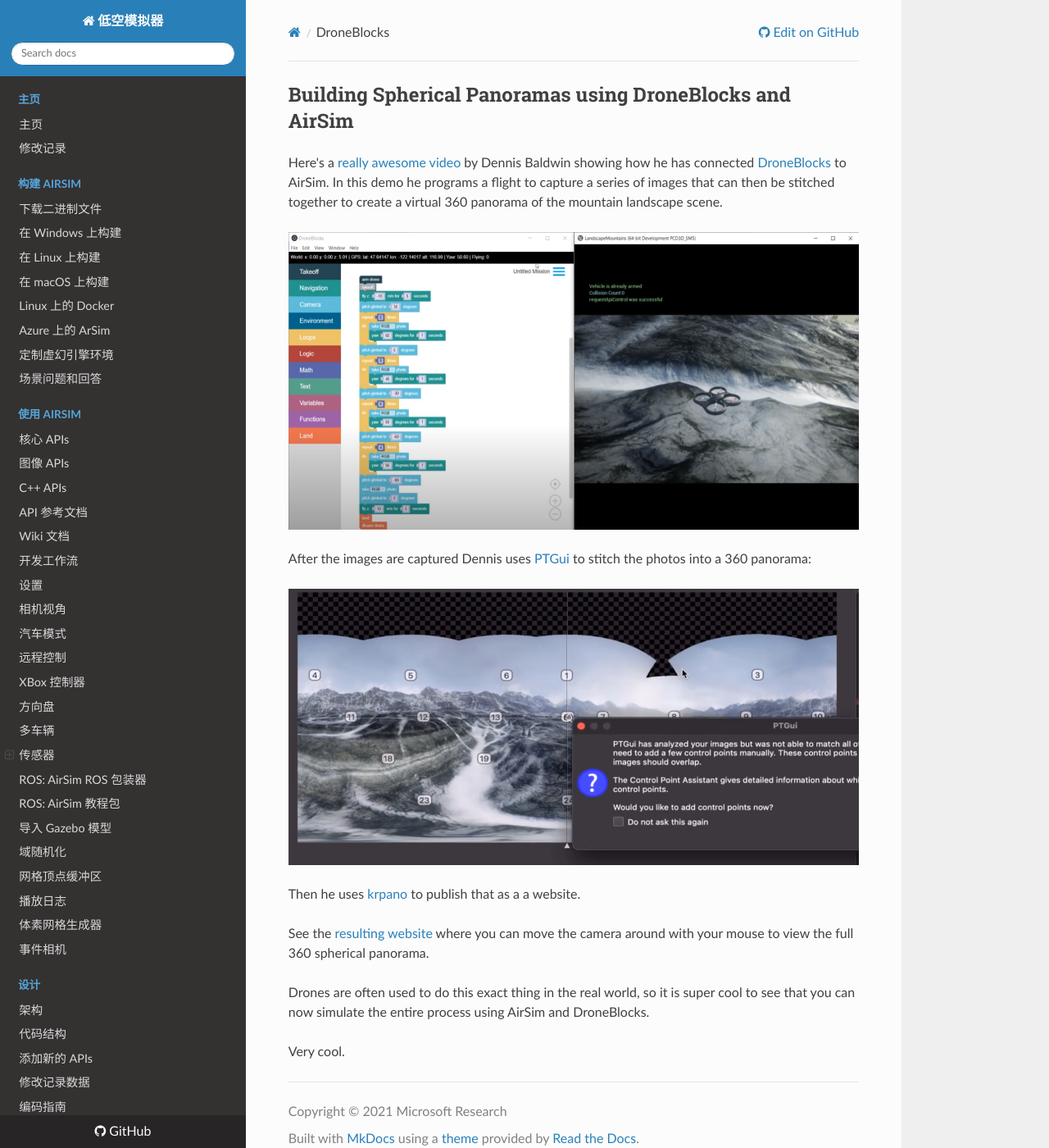
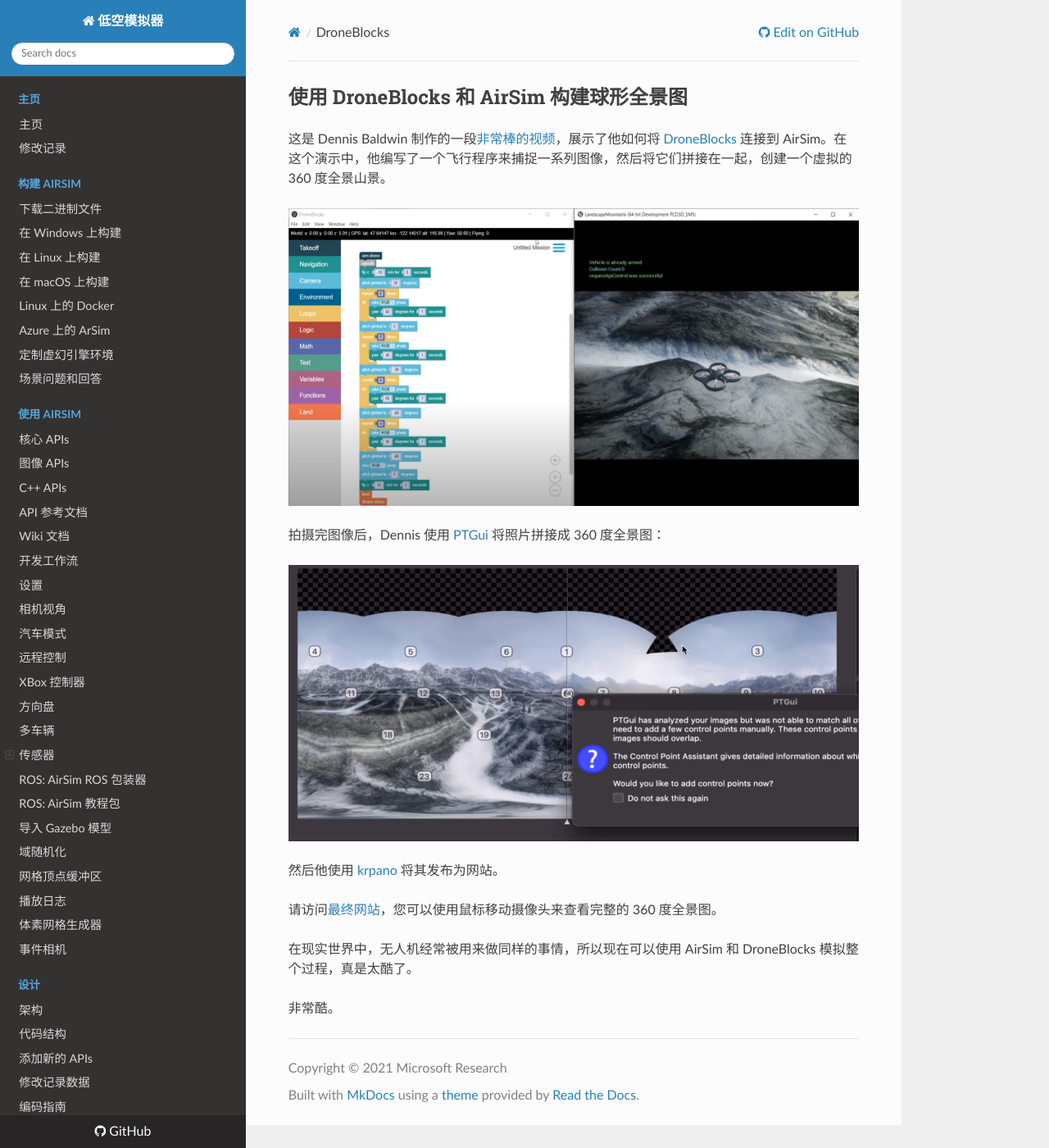
Before and after one commit to nongfu212/air_doc, an MkDocs documentation site: the page built from docs/wiki/DroneBlocks.md, in a window 1280 px wide and 1400 px high. Shown: the whole window at 82% size. Built offline with MkDocs 1.6.1, drawn with Linux system fonts in a browser that asks for light colours; nearby versions of some CDN libraries.

Commit message:
使用 DroneBlocks 和 AirSim 构建球形全景图

```diff
--- a/docs/wiki/DroneBlocks.md
+++ b/docs/wiki/DroneBlocks.md
@@ -1,23 +1,20 @@
-## Building Spherical Panoramas using DroneBlocks and AirSim
+## 使用 DroneBlocks 和 AirSim 构建球形全景图
 
-Here's a [really awesome video](https://www.youtube.com/watch?v=mR-CgeX0Zqg) by Dennis Baldwin showing how he has connected
-[DroneBlocks](https://www.droneblocks.io/) to AirSim. In this demo he programs a flight to capture a
-series of images that can then be stitched together to create a virtual 360 panorama of the
-mountain landscape scene.
+这是 Dennis Baldwin 制作的一段[非常棒的视频](https://www.youtube.com/watch?v=mR-CgeX0Zqg)，展示了他如何将 [DroneBlocks](https://www.droneblocks.io/) 连接到 AirSim。在这个演示中，他编写了一个飞行程序来捕捉一系列图像，然后将它们拼接在一起，创建一个虚拟的 360 度全景山景。
+
 
 [![droneblocks](images/droneblocks.png)](https://www.youtube.com/watch?v=mR-CgeX0Zqg)
 
-After the images are captured Dennis uses [PTGui](https://www.ptgui.com/) to stitch the photos into
-a 360 panorama:
+拍摄完图像后，Dennis 使用 [PTGui](https://www.ptgui.com/) 将照片拼接成 360 度全景图：
+
 
 ![panorama](images/panorama.png)
 
-Then he uses [krpano](https://krpano.com/home/) to publish that as a a website.
+然后他使用 [krpano](https://krpano.com/home/) 将其发布为网站。
 
-See the [resulting website](http://droneblocks.s3.amazonaws.com/airsim-panorama/tour.html) where you
-can move the camera around with your mouse to view the full 360 spherical panorama.
+请访问[最终网站](http://droneblocks.s3.amazonaws.com/airsim-panorama/tour.html)，您可以使用鼠标移动摄像头来查看完整的 360 度全景图。
 
-Drones are often used to do this exact thing in the real world, so it is super cool to see that you
-can now simulate the entire process using AirSim and DroneBlocks.
 
-Very cool.
+在现实世界中，无人机经常被用来做同样的事情，所以现在可以使用 AirSim 和 DroneBlocks 模拟整个过程，真是太酷了。
+
+非常酷。
```
